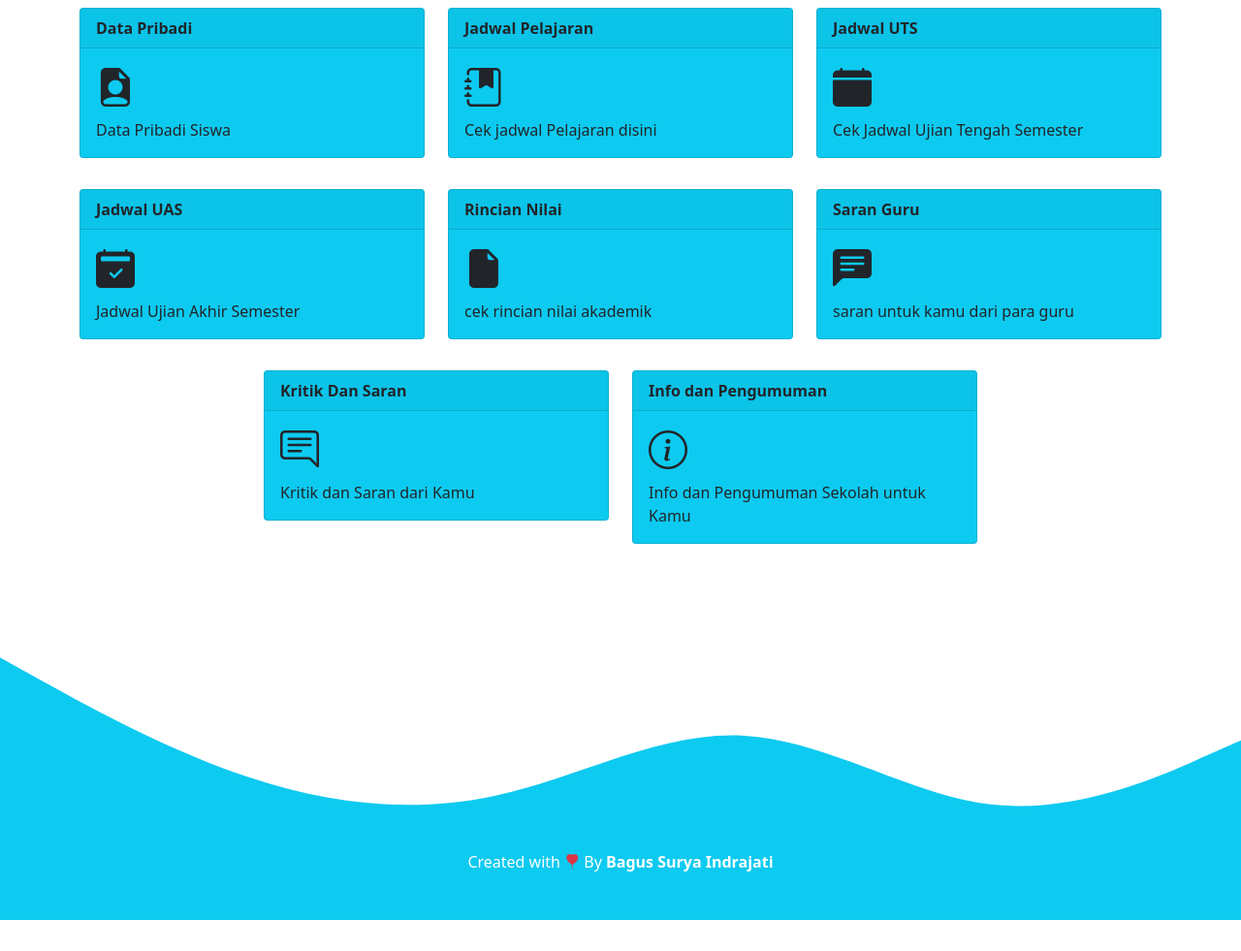
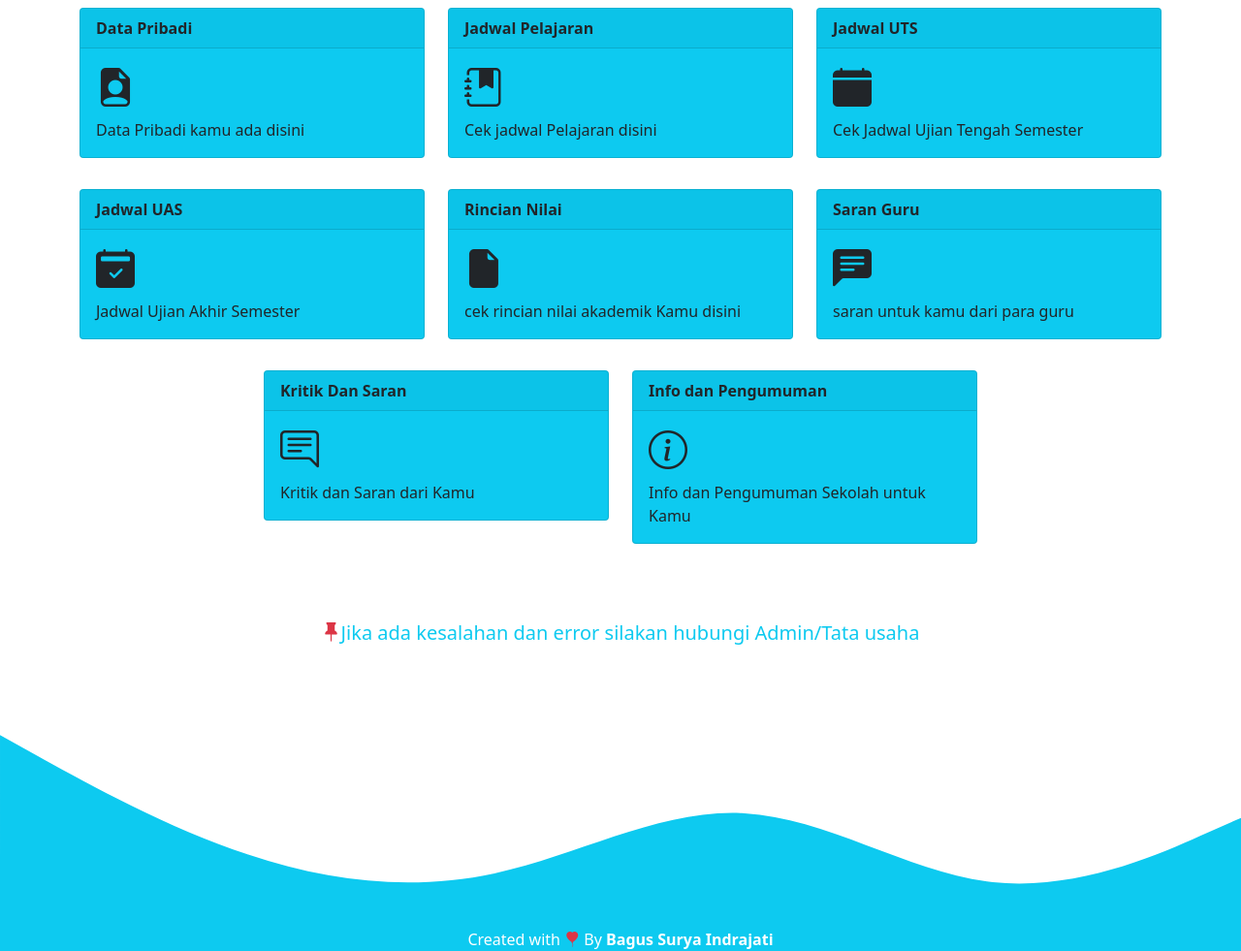
Before and after one commit to Bagussurya12/sigita, a website: page script/home.html in a window 1280 px wide. Shown: the part 740-1721 px from the top of the page at 97% size. Before the commit the page ends 1689 px from the top, so only its background shows below. Drawn offline with nearby package versions, Linux system fonts and the light colour scheme.

Commit message:
perubahan 200423 02

```diff
--- a/script/home.html
+++ b/script/home.html
@@ -27,7 +27,7 @@
             <img src="..\img/logo.png" alt="" width="50" height="40" class="text-nav me-3 rounded-circle img-thumbnail" />
             SIGITA
           </a>
-          <i class="bi bi-box-arrow-right fw-bold text-white fs-6"> <a href="#" class="fw-bold text-decoration-none text-white">Log Out</a> </i>
+          <i class="bi bi-box-arrow-right fw-bold text-white fs-6"> <a href="..\index.html" class="fw-bold text-decoration-none text-white">Log Out</a> </i>
         </div>
       </nav>
       <!-- End navbar -->
@@ -64,15 +64,17 @@
         </div>
         <div class="row mt-5 justify-content-center">
           <!-- Data Pribadi -->
+
           <div class="col-md-4 mb-3">
             <div class="card text-dark bg-info mb-3">
               <div class="card-header fw-bold">Data Pribadi</div>
               <div class="card-body">
                 <h5 class="card-title"><i class="bi bi-file-earmark-person-fill fs-1"></i></h5>
-                <p class="card-text">Data Pribadi Siswa</p>
+                <p class="card-text">Data Pribadi kamu ada disini</p>
               </div>
             </div>
           </div>
+          <!-- End Data Pribadi -->
           <!-- Jadwal Pelajaran -->
           <div class="col-md-4 mb-3">
             <div class="card text-dark bg-info mb-3">
@@ -83,6 +85,7 @@
               </div>
             </div>
           </div>
+          <!-- End Jadwal pelajaran -->
           <!-- Jadwal UTS -->
           <div class="col-md-4 mb-3">
             <div class="card text-dark bg-info mb-3">
@@ -93,6 +96,7 @@
               </div>
             </div>
           </div>
+          <!-- END Jadwal UTS -->
           <!-- Jadwal UAS -->
           <div class="col-md-4 mb-3">
             <div class="card text-dark bg-info mb-3">
@@ -103,16 +107,18 @@
               </div>
             </div>
           </div>
+          <!-- END JADWAL UAS -->
           <!-- Rincian Nilai -->
           <div class="col-md-4 mb-3">
             <div class="card text-dark bg-info mb-3">
               <div class="card-header fw-bold">Rincian Nilai</div>
               <div class="card-body">
                 <h5 class="card-title"><i class="bi bi-file-earmark-fill fs-1"></i></h5>
-                <p class="card-text">cek rincian nilai akademik</p>
+                <p class="card-text">cek rincian nilai akademik Kamu disini</p>
               </div>
             </div>
           </div>
+          <!-- END Rincian Nilai -->
           <!-- Saran Guru -->
           <div class="col-md-4 mb-3">
             <div class="card text-dark bg-info mb-3">
@@ -123,6 +129,7 @@
               </div>
             </div>
           </div>
+          <!-- END Kritik dan Saran -->
           <!-- Kritik Dan Saran -->
           <div class="col-md-4 mb-3">
             <div class="card text-dark bg-info mb-3">
@@ -147,6 +154,11 @@
           <!-- End Info -->
         </div>
       </div>
+      <div class="row justify-content-center text-center pt-5" style="color: #0dcaf0">
+        <div class="col">
+          <h5><i class="bi bi-pin-fill text-danger"></i>Jika ada kesalahan dan error silakan hubungi Admin/Tata usaha</h5>
+        </div>
+      </div>
       <svg xmlns="http://www.w3.org/2000/svg" viewBox="0 0 1440 320">
         <path
           fill="#0dcaf0"
@@ -158,8 +170,9 @@
     <!-- End Card -->
 
     <!-- Footer -->
-    <footer class="bg-info text-white text-center pb-5">
-      Created with <i class="bi bi-balloon-heart-fill text-danger"></i> By <a href="https://www.instagram.com/bagus.sry/" class="text-white fw-bold text-decoration-none"> Bagus Surya Indrajati</a>
+    <footer class="bg-info text-white text-center">
+      Created with <i class="bi bi-balloon-heart-fill text-danger"></i> By
+      <a href="https://www.instagram.com/bagus.sry/" class="text-white fw-bold text-decoration-none mb-5"> Bagus Surya Indrajati</a>
     </footer>
     <!-- End Footer -->
     <script
```
Also changed, not shown: index.html (+12 -2 lines).
